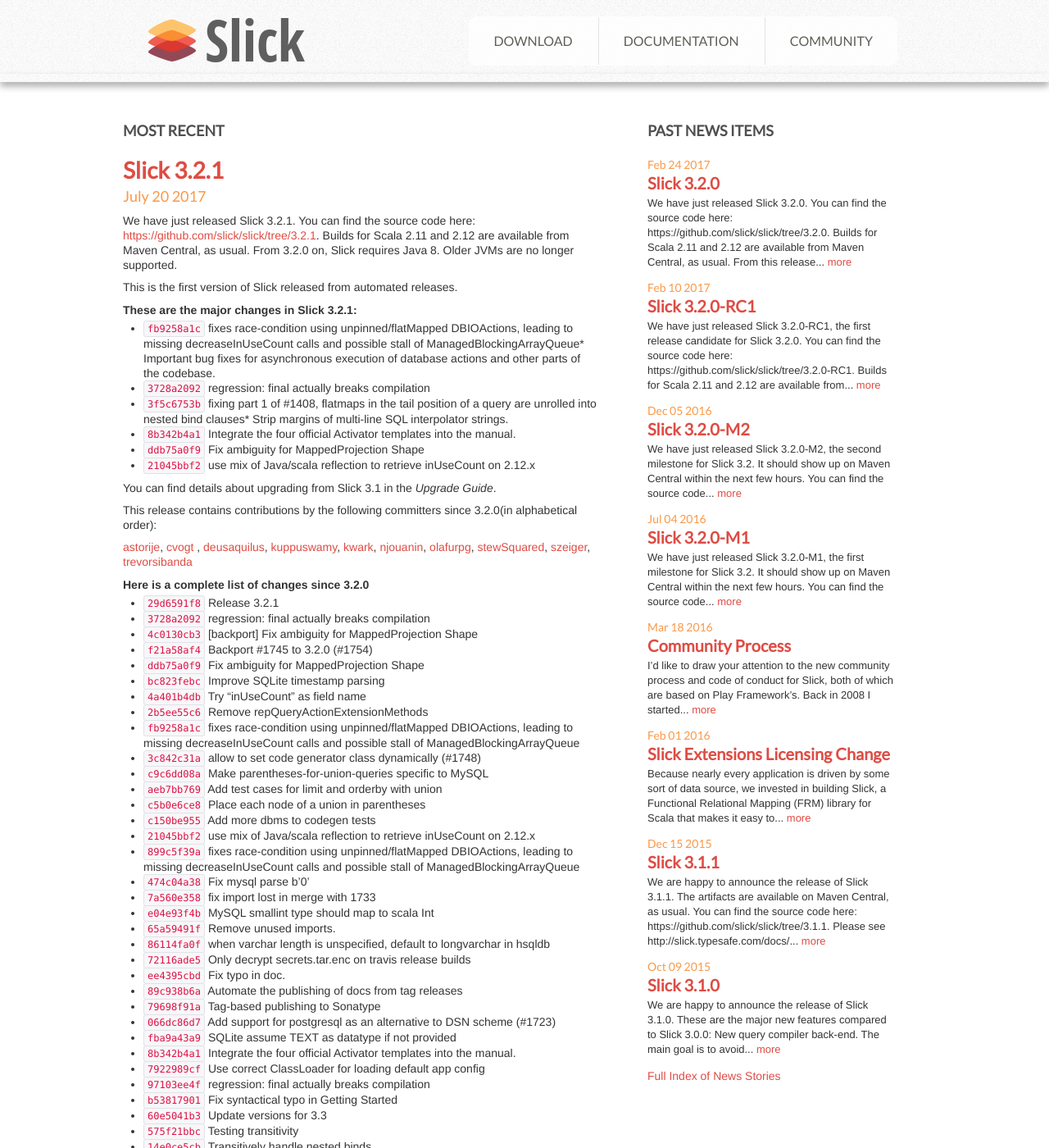
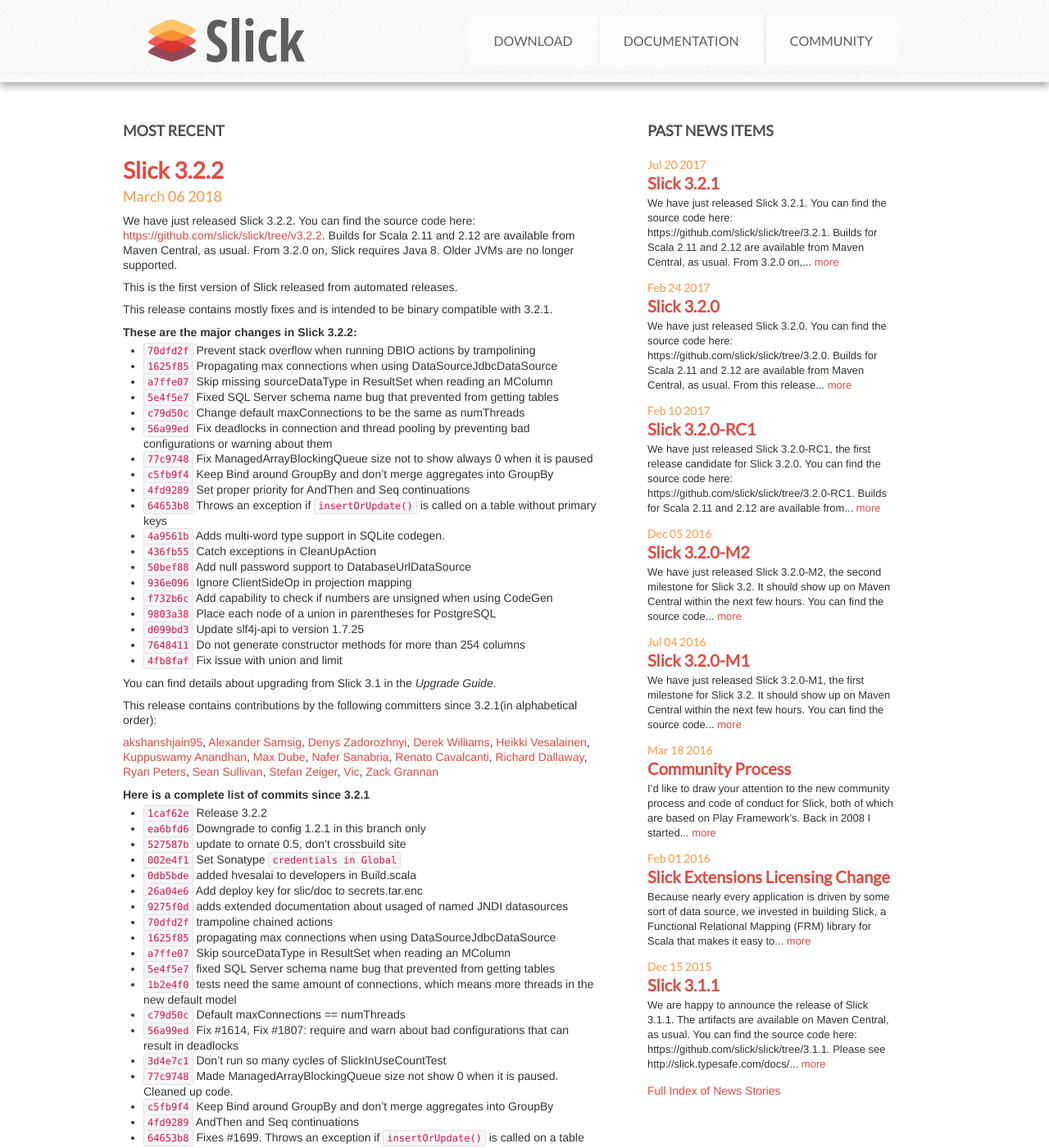
Before and after one commit to slick/slick.github.com, a Jekyll site: the page built from news/index.md, in a window 1280 px wide and 1400 px high. Shown: the whole window at 82% size. Built offline with Jekyll 4.4.1, drawn with Linux system fonts in a browser that asks for light colours; some of the changed text lies outside the part shown.

Commit message:
3.2.2 released

```diff
--- a/docs/index.md
+++ b/docs/index.md
@@ -7,9 +7,9 @@
 
 #### Releases
 
-Latest: [3.2.1](/doc/3.2.1/)
+Latest: [3.2.2](/doc/3.2.2/)
 
-* [3.2.1](/doc/3.2.1/) &#124; [3.2.0](/doc/3.2.0/)
+* [3.2.2](/doc/3.2.2/) &#124; [3.2.1](/doc/3.2.1/) &#124; [3.2.0](/doc/3.2.0/)
 * [3.1.1](/doc/3.1.1/) &#124; [3.1.0](/doc/3.1.0/)
 * [3.0.3](/doc/3.0.3/) &#124; [3.0.2](/doc/3.0.2/) &#124; [3.0.1](/doc/3.0.1/) &#124; [3.0.0](/doc/3.0.0/)
 * [2.1.0](/doc/2.1.0/)
--- a/download/index.md
+++ b/download/index.md
@@ -3,7 +3,7 @@
 title: Download
 ---
 
-The current stable release is Slick 3.2.1 for Scala 2.11 and Scala 2.12.
+The current stable release is Slick 3.2.2 for Scala 2.11 and Scala 2.12.
 
 The easiest way to get started is with a working application in [Lightbend Activator](http://lightbend.com/activator). To
 learn the basics of Slick start with the [Hello Slick](http://lightbend.com/activator/template/hello-slick-3.1) template. To
@@ -15,14 +15,14 @@
 
 For sbt / Play Framework projects add the following to your `libraryDependencies`:
 
-    "com.typesafe.slick" %% "slick" % "3.2.1"
+    "com.typesafe.slick" %% "slick" % "3.2.2"
 
 For Maven projects add the following to your `<dependencies>`:
 
     <dependency>
         <groupId>com.typesafe.slick</groupId>
         <artifactId>slick_2.12</artifactId>
-        <version>3.2.1</version>
+        <version>3.2.2</version>
     </dependency>
 
 You can also download the JARs directly from
--- /dev/null
+++ b/news/_posts/2018-03-06-slick-3.2.2-released.md
@@ -0,0 +1,96 @@
+---
+layout: news
+title: Slick 3.2.2
+author: Heikki Vesalainen
+---
+We have just released Slick 3.2.2.
+You can find the source code here: <https://github.com/slick/slick/tree/v3.2.2>.
+Builds for Scala 2.11 and 2.12 are available from Maven Central, as usual.
+From 3.2.0 on, Slick requires Java 8. Older JVMs are no longer supported.
+
+This is the first version of Slick released from automated releases.
+
+This release contains mostly fixes and is intended to be binary compatible with 3.2.1.
+
+##### These are the major changes in Slick 3.2.2:
+
+* [``70dfd2f``](https://github.com/slick/slick/commit/70dfd2f8805405a3c7d0d64133feb171ac0869da) Prevent stack overflow when running DBIO actions by trampolining
+* [``1625f85``](https://github.com/slick/slick/commit/1625f85753dccfe99e0d4dccdcfd69ccf13959c0) Propagating max connections when using DataSourceJdbcDataSource
+* [``a7ffe07``](https://github.com/slick/slick/commit/a7ffe072568e5551673a01acc055022fa1eca034) Skip missing sourceDataType in ResultSet when reading an MColumn
+* [``5e4f5e7``](https://github.com/slick/slick/commit/5e4f5e777462fd8a47cb65e56833c70cbe2652ef) Fixed SQL Server schema name bug that prevented from getting tables
+* [``c79d50c``](https://github.com/slick/slick/commit/c79d50c55747515314f26b5f4749bb2b22084fe0) Change default maxConnections to be the same as numThreads
+* [``56a99ed``](https://github.com/slick/slick/commit/56a99ed19907bc18544a6927e9837482fd6bb977) Fix deadlocks in connection and thread pooling by preventing bad configurations or warning about them
+* [``77c9748``](https://github.com/slick/slick/commit/77c974870663e97a083b3740103842fb0f087fa5) Fix ManagedArrayBlockingQueue size not to show always 0 when it is paused
+* [``c5fb9f4``](https://github.com/slick/slick/commit/c5fb9f4f871c3be0444b159cf0015e7baeb3fd33) Keep Bind around GroupBy and don’t merge aggregates into GroupBy
+* [``4fd9289``](https://github.com/slick/slick/commit/4fd92897a19648a247d0bc30bf0845bd64570244) Set proper priority for AndThen and Seq continuations
+* [``64653b8``](https://github.com/slick/slick/commit/64653b84331ebce59dfc18f66e8e1677dfed9356) Throws an exception if `insertOrUpdate()` is called on a table without primary keys
+* [``4a9561b``](https://github.com/slick/slick/commit/4a9561bd81b326dadd0b17d2feb2b259f2cb7ae9) Adds multi-word type support in SQLite codegen.
+* [``436fb55``](https://github.com/slick/slick/commit/436fb556fbcf6bcfc5171d0941a96a691c9dbfaa) Catch exceptions in CleanUpAction
+* [``50bef88``](https://github.com/slick/slick/commit/50bef8823329b2c0298a727178b13e760f959312) Add null password support to DatabaseUrlDataSource
+* [``936e096``](https://github.com/slick/slick/commit/936e0968bf7f6b6135c959de9a6ba8da1599299a) Ignore ClientSideOp in projection mapping
+* [``f732b6c``](https://github.com/slick/slick/commit/f732b6c251b51e6a9d26dbbe64ee4f0300414719) Add capability to check if numbers are unsigned when using CodeGen
+* [``9803a38``](https://github.com/slick/slick/commit/9803a383f82c95b29c51637b4e908b38b040d659) Place each node of a union in parentheses for PostgreSQL
+* [``d099bd3``](https://github.com/slick/slick/commit/d099bd33fc19f8d7bc19915922bfa70906aa23e1) Update slf4j-api to version 1.7.25
+* [``7648411``](https://github.com/slick/slick/commit/7648411a48241ef5ae1950269c666cda69021445) Do not generate constructor methods for more than 254 columns
+* [``4fb8faf``](https://github.com/slick/slick/commit/4fb8faf4cd8defda5c3e0dccc2581d614b907231) Fix issue with union and limit
+
+You can find details about upgrading from Slick 3.1 in the *Upgrade Guide*.
+
+This release contains contributions by the following committers since 3.2.1(in alphabetical order):
+
+[akshanshjain95](https://github.com/akshanshjain95),
+[Alexander Samsig](https://github.com/Asamsig),
+[Denys Zadorozhnyi](https://github.com/greenhat),
+[Derek Williams](https://github.com/derekjw),
+[Heikki Vesalainen](https://github.com/hvesalai),
+[Kuppuswamy Anandhan](https://github.com/kuppuswamy),
+[Max Dube](https://github.com/maquessime),
+[Nafer Sanabria](https://github.com/naferx),
+[Renato  Cavalcanti](https://github.com/renatocaval),
+[Richard Dallaway](https://github.com/d6y),
+[Ryan Peters](https://github.com/sloshy),
+[Sean Sullivan](https://github.com/sullis),
+[Stefan Zeiger](https://github.com/sullis),
+[Vic](https://github.com/vrcod),
+[Zack Grannan](https://github.com/zgrannan)
+
+##### Here is a complete list of commits since 3.2.1
+
+* [``1caf62e``](https://github.com/slick/slick/commit/1caf62e8a1acad83a9e1bfe140f60560ff6da23e) Release 3.2.2
+* [``ea6bfd6``](https://github.com/slick/slick/commit/ea6bfd6de29abcfefd5b72817bcabd26c0ba9ba3) Downgrade to config 1.2.1 in this branch only
+* [``527587b``](https://github.com/slick/slick/commit/527587b1209dc0aea56ccf19fb56cab94ec45e2c) update to ornate 0.5, don't crossbuild site
+* [``002e4f1``](https://github.com/slick/slick/commit/002e4f1c072bc1472c1b84e2014fa90f18ae9001) Set Sonatype `credentials in Global`
+* [``0db5bde``](https://github.com/slick/slick/commit/0db5bdef4133c46dff9ad46aa1536e105883703a) added hvesalai to developers in Build.scala
+* [``26a04e6``](https://github.com/slick/slick/commit/26a04e652de49d90087b587532b7864b7ad8380c) Add deploy key for slic/doc to secrets.tar.enc
+* [``9275f0d``](https://github.com/slick/slick/commit/9275f0d8163686fdda00dfe4e6470b710431265d) adds extended documentation about usaged of named JNDI datasources
+* [``70dfd2f``](https://github.com/slick/slick/commit/70dfd2f8805405a3c7d0d64133feb171ac0869da) trampoline chained actions
+* [``1625f85``](https://github.com/slick/slick/commit/1625f85753dccfe99e0d4dccdcfd69ccf13959c0) propagating max connections when using DataSourceJdbcDataSource
+* [``a7ffe07``](https://github.com/slick/slick/commit/a7ffe072568e5551673a01acc055022fa1eca034) Skip sourceDataType in ResultSet when reading an MColumn
+* [``5e4f5e7``](https://github.com/slick/slick/commit/5e4f5e777462fd8a47cb65e56833c70cbe2652ef) fixed SQL Server schema name bug that prevented from getting tables
+* [``1b2e4f0``](https://github.com/slick/slick/commit/1b2e4f002f0f6542880b642c86d681036c5d6cbc) tests need the same amount of connections, which means more threads in the new default model
+* [``c79d50c``](https://github.com/slick/slick/commit/c79d50c55747515314f26b5f4749bb2b22084fe0) Default maxConnections == numThreads
+* [``56a99ed``](https://github.com/slick/slick/commit/56a99ed19907bc18544a6927e9837482fd6bb977) Fix #1614, Fix #1807: require and warn about bad configurations that can result in deadlocks
+* [``3d4e7c1``](https://github.com/slick/slick/commit/3d4e7c1192c6e782cfae92452e00b1569dd4135b) Don't run so many cycles of SlickInUseCountTest
+* [``77c9748``](https://github.com/slick/slick/commit/77c974870663e97a083b3740103842fb0f087fa5) Made ManagedArrayBlockingQueue size not show 0 when it is paused. Cleaned up code.
+* [``c5fb9f4``](https://github.com/slick/slick/commit/c5fb9f4f871c3be0444b159cf0015e7baeb3fd33) Keep Bind around GroupBy and don’t merge aggregates into GroupBy
+* [``4fd9289``](https://github.com/slick/slick/commit/4fd92897a19648a247d0bc30bf0845bd64570244) AndThen and Seq continuations
+* [``64653b8``](https://github.com/slick/slick/commit/64653b84331ebce59dfc18f66e8e1677dfed9356) Fixes #1699. Throws an exception if `insertOrUpdate()` is called on a table without primary keys;
+* [``4a9561b``](https://github.com/slick/slick/commit/4a9561bd81b326dadd0b17d2feb2b259f2cb7ae9) Fixes #1771. Adds multi-word type support in SQLite codegen.
+* [``4c19e16``](https://github.com/slick/slick/commit/4c19e16d0fc74178cb5d2fc59c1f8fdc8e1e17d2) fixed SQL Server schema name bug that prevented from getting tables
+* [``436fb55``](https://github.com/slick/slick/commit/436fb556fbcf6bcfc5171d0941a96a691c9dbfaa) Fix #1585
+* [``50bef88``](https://github.com/slick/slick/commit/50bef8823329b2c0298a727178b13e760f959312) Add null password support to DatabaseUrlDataSource
+* [``f715411``](https://github.com/slick/slick/commit/f71541168d47ba4dbf36f79c5bff1f3b33e87cc1) Scala 2.12.4
+* [``936e096``](https://github.com/slick/slick/commit/936e0968bf7f6b6135c959de9a6ba8da1599299a) Ignore ClientSideOp in projection mapping
+* [``1104bf8``](https://github.com/slick/slick/commit/1104bf8ef06943bc1a34a45ac20be90e42c612f5) Add failing test
+* [``580c7bc``](https://github.com/slick/slick/commit/580c7bc45d01e14b9bed6c57391d8d4c677c7857) Add imports to more manual pages
+* [``b338917``](https://github.com/slick/slick/commit/b338917ed22f4c6aa36851aaf50c5b136534fc43) add documentation for O.Unique
+* [``f732b6c``](https://github.com/slick/slick/commit/f732b6c251b51e6a9d26dbbe64ee4f0300414719) issue #1769
+* [``9803a38``](https://github.com/slick/slick/commit/9803a383f82c95b29c51637b4e908b38b040d659) Place each node of a union in parentheses for PostgreSQL too
+* [``62e427c``](https://github.com/slick/slick/commit/62e427c71f098f2721d9c745abb2f29b69231a60) Add tests of parentheses-for-union-queries for PostgreSQL too
+* [``dc7a516``](https://github.com/slick/slick/commit/dc7a5165d1af16a637f6dda3167ea2f6697a4dbd) upgrade to Postgres JDBC driver 42.1.4
+* [``08c20d3``](https://github.com/slick/slick/commit/08c20d374c49f65c2f2bab15f1e6f2d04a1dce11) Scala 2.12.3
+* [``c4fb737``](https://github.com/slick/slick/commit/c4fb73710c739b5ea032b6aec64ce79a880ecfe5) Updated JdbcActionComponent.scala
+* [``d099bd3``](https://github.com/slick/slick/commit/d099bd33fc19f8d7bc19915922bfa70906aa23e1) update typesafe config & slf4j-api to lastest version
+* [``7648411``](https://github.com/slick/slick/commit/7648411a48241ef5ae1950269c666cda69021445) Do not generate constructor methods for more than 254 columns
+* [``f3ff5ac``](https://github.com/slick/slick/commit/f3ff5ac9db9ee31a52d13ffe580e18564f914805) bump derby version for test
+* [``4fb8faf``](https://github.com/slick/slick/commit/4fb8faf4cd8defda5c3e0dccc2581d614b907231) fix #1424 - issue with union and limit
```
